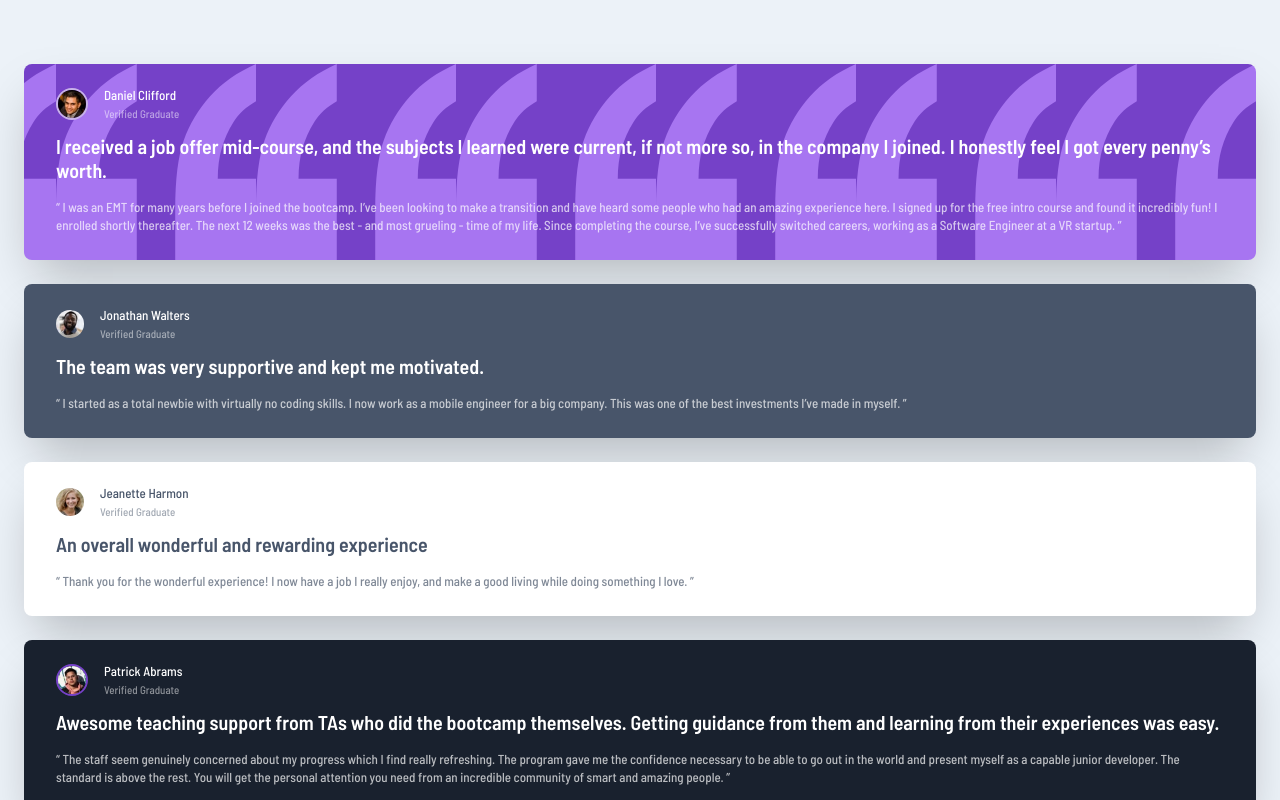
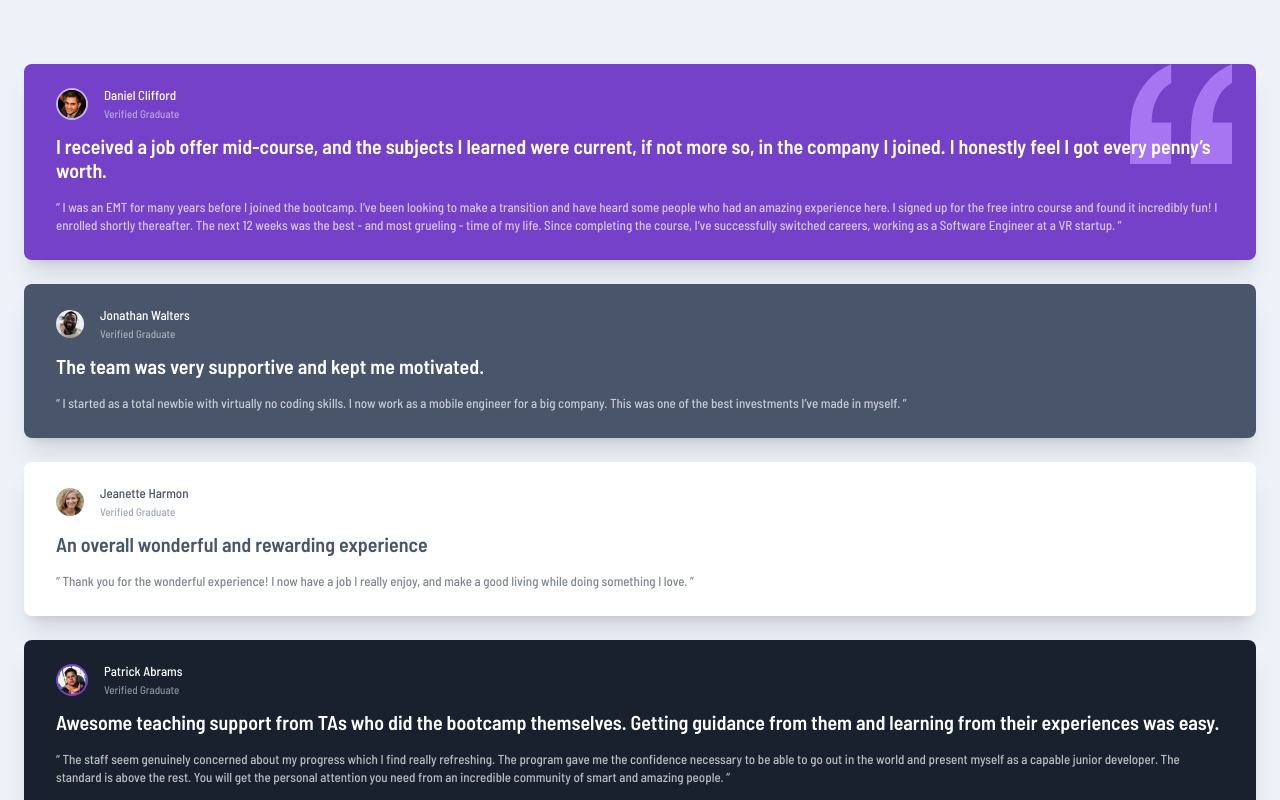
Before and after one commit to kldupless/frontendmentor-testimonialgrid, a website: page testimonials-grid/index.html in a window 1280 px wide. Shown: the top 800 px of the page. Drawn offline with Linux system fonts and the light colour scheme.

Commit message:
Added background image to first testimonial card Adjusted font weight and spacing

```diff
--- a/testimonials-grid/index.html
+++ b/testimonials-grid/index.html
@@ -7,10 +7,10 @@
   <link rel="icon" sizes="32x32" type="image/png" href="/images/favicon.png"/>
   <title>Testimonial Grid | Frontend Mentor Challenge</title>
 </head>
-<body class="bg-grayblue-500">
+<body class="bg-grayblue-500 font-medium font-sans">
     <main>
         <section id="testimonials" class="mx-auto py-16 px-6 lg:p-0 lg:mt-40  lg:w-[1110px] lg:h-[572px] grid grid-cols-1 grid-rows-8 gap-y-6 lg:gap-x-8 lg:grid-cols-4 lg:grid-rows-2">
-            <article id="testimonial-1" class="card bg-[url('/images/bg-pattern-quotation.svg')] bg-midviolet-500 bg-right-top bg-contain lg:col-span-2 lg:row-span-1  text-white-500">
+            <article id="testimonial-1" class="card bg-midviolet-500 bg-[length:102px] bg-[position:top_right_24px] lg:bg-[position:top_right_80px] bg-no-repeat lg:col-span-2 lg:row-span-1  text-white-500" style="background-image:url('./images/bg-pattern-quotation.svg')">
                     <figure class="flex justify-start items-center h-7 gap-x-4">
                         <img src="./images/image-daniel.jpg" alt="Headshot of Daniel Clifford" class="h-full rounded-full border-midviolet-200 border-2 box-content"/>
                         <figcaption>
--- a/testimonials-grid/input.css
+++ b/testimonials-grid/input.css
@@ -5,7 +5,7 @@
 
 @layer components {
     .card {
-        @apply px-8 py-[26px] shadow-2xl rounded-lg text-base grid grid-cols-1;
+        @apply px-8 py-[26px] shadow-xl rounded-lg text-base grid grid-cols-1;
     }
 
     article > heading {
```
Also changed, not shown: testimonials-grid/dist/output.css.
